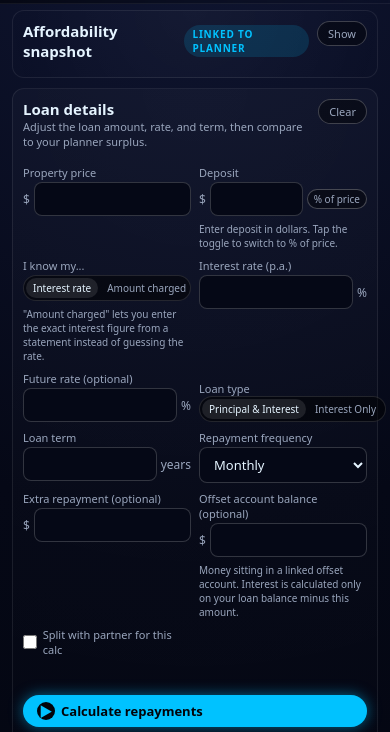
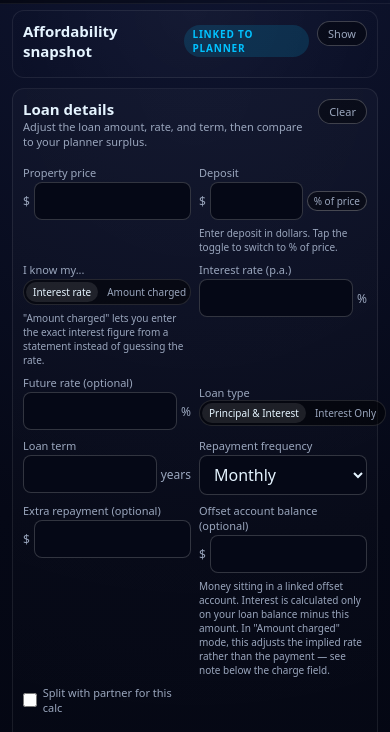
Before and after one commit to grantelliotwalker-coder/Needs-vs-Wants, a plain HTML site: page mortgageCalculator.html in a window 390 px wide. Shown: the part 112-844 px from the top of the page. Drawn offline with Linux system fonts and the light colour scheme.

Commit message:
Update mortgageCalculator.html

```diff
--- a/mortgageCalculator.html
+++ b/mortgageCalculator.html
@@ -294,12 +294,6 @@
       .app-grid {
         grid-template-columns: minmax(0, 1fr);
       }
-
-      input[type="text"],
-      input[type="number"],
-      select {
-        font-size: 16px;
-      }
     }
 
     .inputs-grid {
@@ -346,8 +340,13 @@
       border: 1px solid rgba(255, 255, 255, 0.18);
       padding: 7px 10px;
       color: var(--text);
-      font-size: 13px;
+      font-size: 16px;
       outline: none;
+      touch-action: manipulation;
+    }
+
+    button {
+      touch-action: manipulation;
     }
 
     input[type="text"]:focus,
@@ -926,7 +925,7 @@
                     <input id="offsetInput" type="number" min="0" step="1" placeholder="" />
                 </div>
                 <div class="note">
-                    Money sitting in a linked offset account. Interest is calculated only on your loan balance minus this amount.
+                    Money sitting in a linked offset account. Interest is calculated only on your loan balance minus this amount. In "Amount charged" mode, this adjusts the implied rate rather than the payment — see note below the charge field.
                 </div>
             </div>
 
@@ -1452,7 +1451,10 @@ depositModeToggle.addEventListener("click", () => {
       rateInput.value = rate.toFixed(2);
       impliedRateNoteEl.textContent =
         "Implied rate: " + rate.toFixed(2) + "% p.a., based on " +
-        formatCurrency(chargedAmount) + " charged on " + formatCurrency(interestPrincipal) + ".";
+        formatCurrency(chargedAmount) + " charged on " + formatCurrency(interestPrincipal) + "." +
+        (offsetBalance > 0
+          ? " Note: with an offset entered, your repayment stays exactly what you typed — the offset only adjusts the implied rate, since your entered charge already reflects the real, offset-adjusted amount."
+          : "");
     } else {
       rate = parseFloat(rateInput.value || "0");
       if (!isFinite(rate) || rate <= 0) {
```
